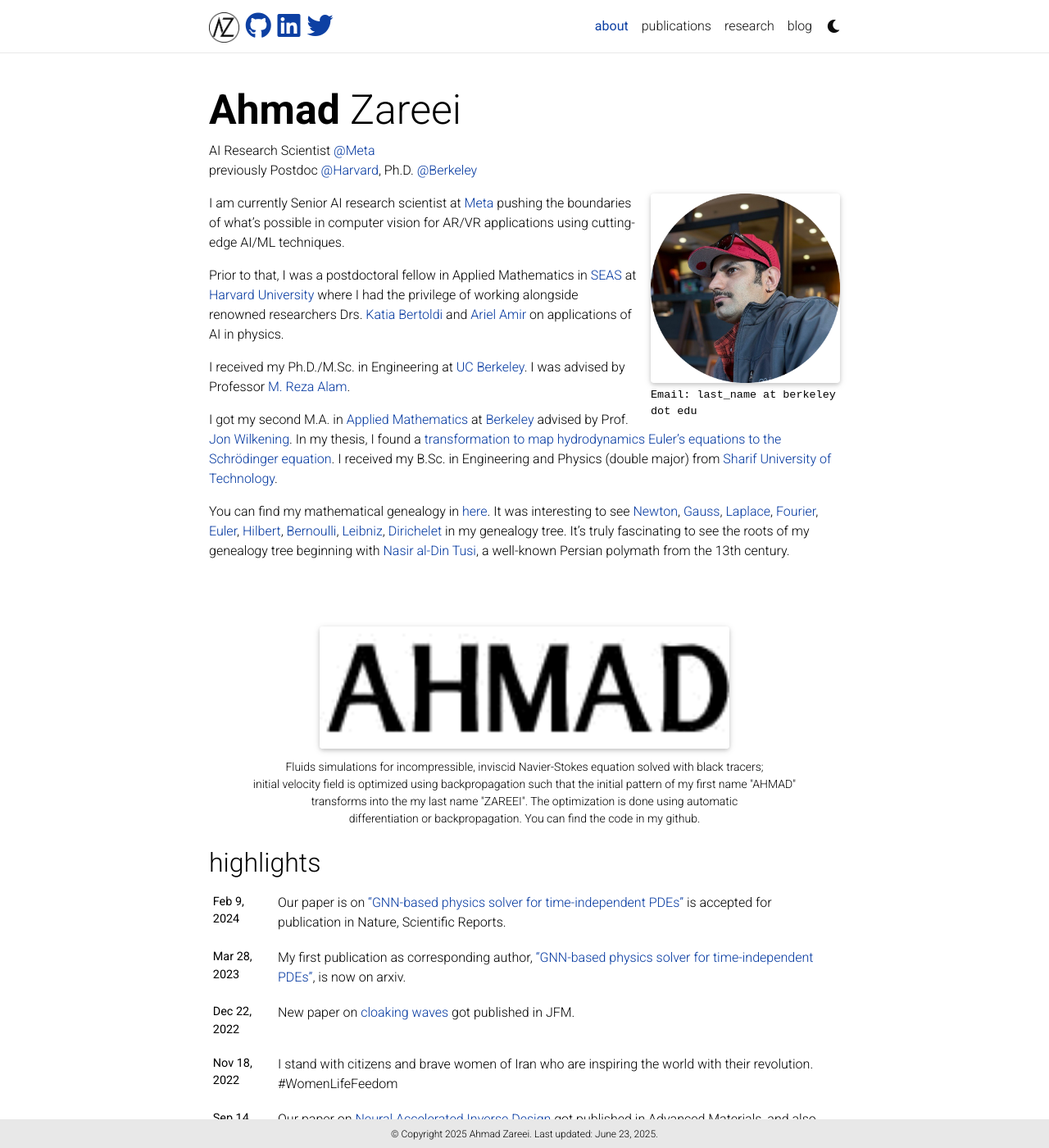
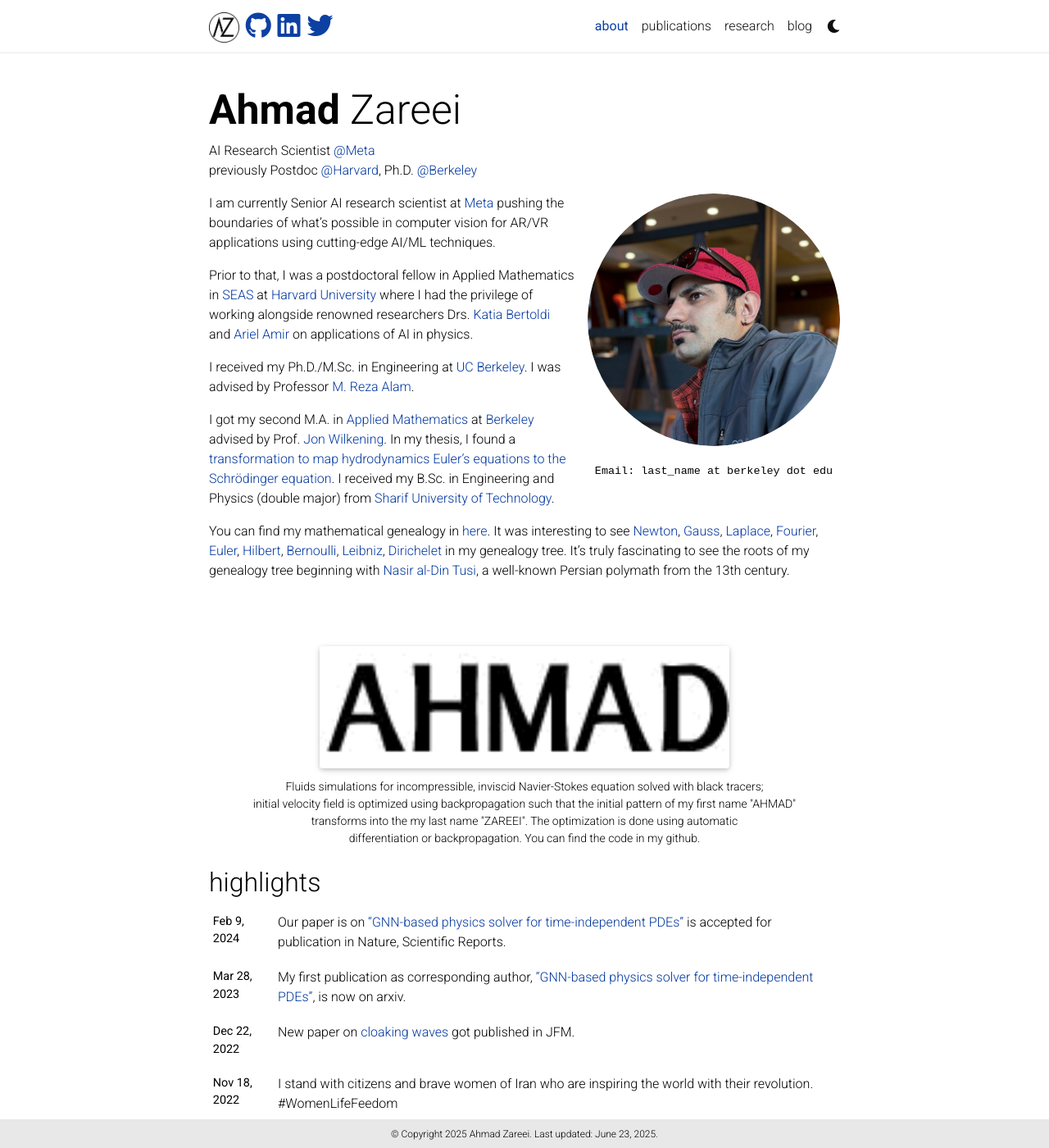
Before and after one commit to azareei/azareei.github.io, a Jekyll site: the page built from _pages/about.md, in a window 1280 px wide and 1400 px high. Shown: the whole window at 82% size. Built offline with Jekyll 4.4.1, drawn with Linux system fonts in a browser that asks for light colours; nearby versions of some CDN libraries; a style sheet for code colours, icons or effects is not loaded.

Commit message:
Fix profile image layout: increase column width and image size while maintaining responsive design

```diff
--- a/_layouts/about.html
+++ b/_layouts/about.html
@@ -16,7 +16,7 @@ layout: default
     {% if page.profile %}
     <div class="profile float-{% if page.profile.align == 'left' %}left{% else %}right{% endif %}">
       {% if page.profile.image %}
-      <img class="img-fluid z-depth-1 rounded" src="{{ page.profile.image | prepend: '/assets/img/' | relative_url }}">
+      <img class="img-fluid rounded-circle profile-image" src="{{ page.profile.image | prepend: '/assets/img/' | relative_url }}">
       {% endif %}
       {% if page.profile.address %}
       <div class="address">
--- a/_sass/_base.scss
+++ b/_sass/_base.scss
@@ -52,7 +52,7 @@ a, table.table a {
 
 @media (min-width: 576px) {
   .profile {
-    width: 30%;
+    width: 40%;
     .address {
       p { display: block; }
     }
--- a/_sass/_layout.scss
+++ b/_sass/_layout.scss
@@ -28,6 +28,33 @@
   img {
     width: 100%;
   }
+
+  .profile-image {
+    width: 100% !important; // Keep within column bounds
+    max-width: 350px; // Increased to take advantage of larger column
+    height: auto;
+    border: none;
+    box-shadow: none;
+    background: transparent;
+
+    // Ensure it's properly circular
+    border-radius: 50%;
+    object-fit: cover;
+
+    // Add some margin for better spacing
+    margin-bottom: 1rem;
+  }
+
+  .address {
+    width: 100%;
+    text-align: center;
+
+    p {
+      font-size: 0.9rem;
+      margin: 0;
+      padding: 0;
+    }
+  }
 }
 
 // TODO: redefine content layout.
```
